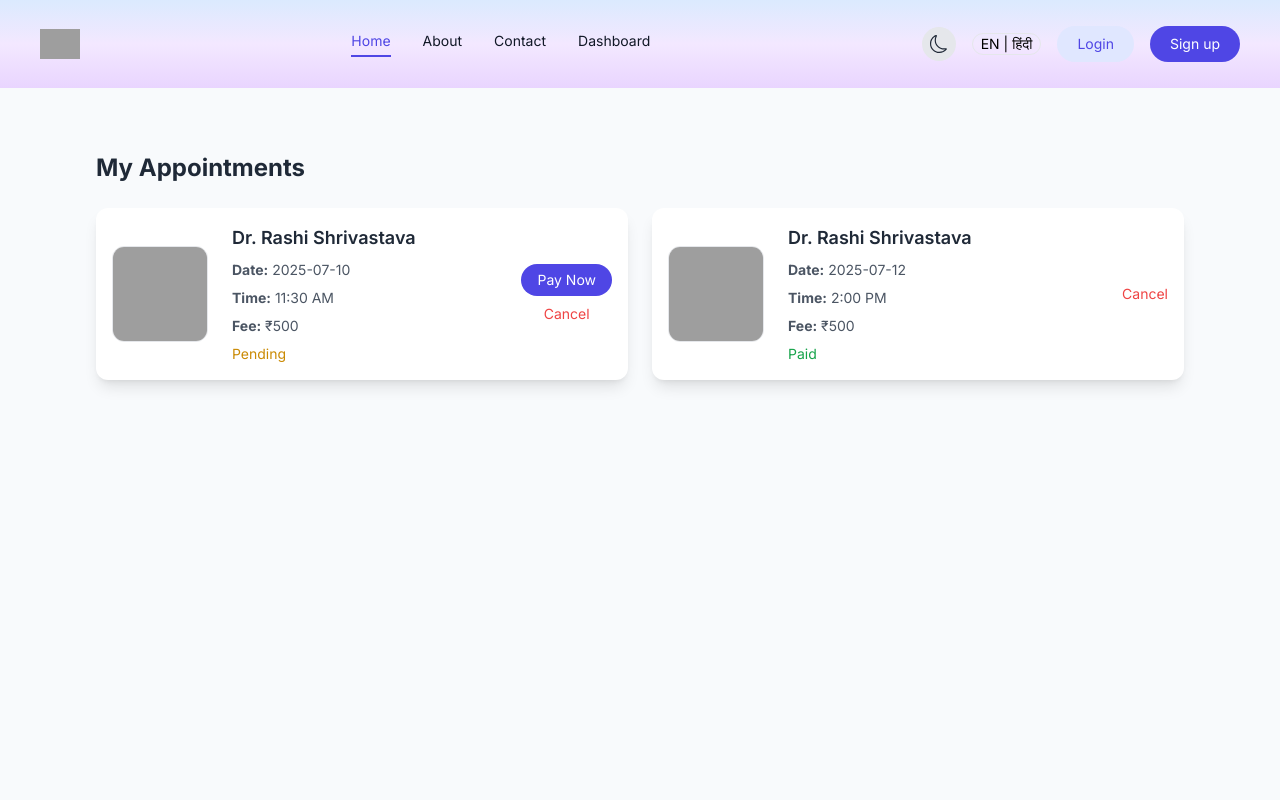
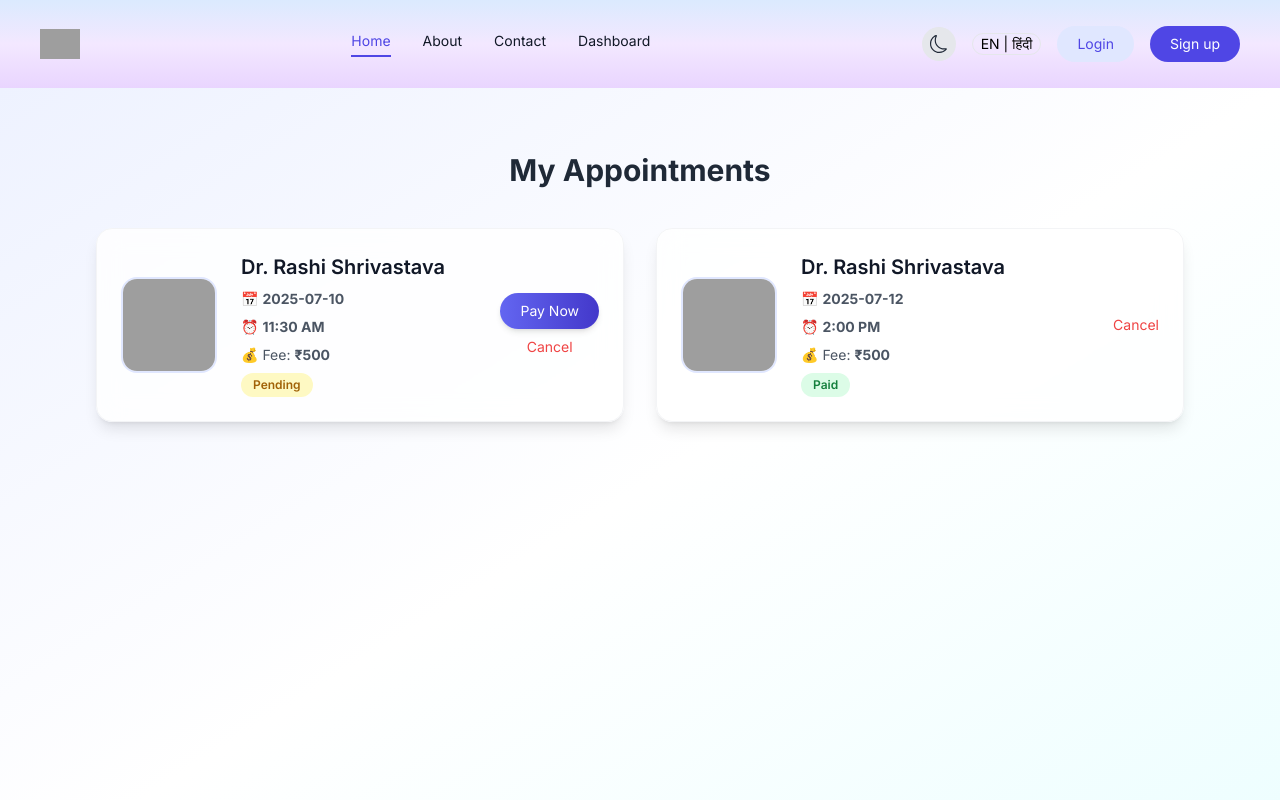
Before and after one commit to amardeep-SDE/healthCare, a React (Vite) app in the folder client/: page /my-appointments in a window 1280 px wide. Shown: the top 800 px of the page. Built offline with nearby package versions, Linux system fonts and the light colour scheme; grey boxes are pictures that could not be loaded.

Commit message:
fix: make mordern ui in appointments and patientDashboard section

```diff
--- a/client/src/views/patient/MyAppointments.jsx
+++ b/client/src/views/patient/MyAppointments.jsx
@@ -23,45 +23,58 @@ const appointments = [
 
 const MyAppointments = () => {
   return (
-    <section className="px-6 sm:px-10 md:px-24 py-16 bg-[#f8fafc] min-h-screen">
-      <h2 className="text-2xl font-bold mb-6 text-gray-800">My Appointments</h2>
-      <div className="grid gap-6 md:grid-cols-2">
+    <section className="px-6 sm:px-10 md:px-24 py-16 bg-gradient-to-br from-indigo-50 via-white to-cyan-50 min-h-screen">
+      <h2 className="text-3xl font-bold mb-10 text-gray-800 text-center">
+        My Appointments
+      </h2>
+      <div className="grid gap-8 md:grid-cols-2">
         {appointments.map((appt) => (
           <div
             key={appt.id}
-            className="flex flex-col sm:flex-row bg-white shadow-lg rounded-xl p-4 space-y-4 sm:space-y-0 sm:space-x-6 items-center justify-between"
+            className="group relative flex flex-col sm:flex-row bg-white/80 backdrop-blur-md shadow-lg hover:shadow-2xl rounded-2xl p-6 space-y-4 sm:space-y-0 sm:space-x-6 items-center transition-all duration-300 border border-gray-100"
           >
+            {/* Doctor Image */}
             <img
               src={appt.image}
               alt={appt.doctor}
-              className="w-24 h-24 object-cover rounded-xl border"
+              className="w-24 h-24 object-cover rounded-2xl border-2 border-indigo-100 group-hover:scale-105 transition-transform duration-300"
             />
+
+            {/* Info Section */}
             <div className="flex-1 space-y-2 text-center sm:text-left">
-              <h3 className="text-lg font-semibold text-gray-800">{appt.doctor}</h3>
+              <h3 className="text-xl font-semibold text-gray-900">
+                {appt.doctor}
+              </h3>
               <p className="text-sm text-gray-600">
-                <strong>Date:</strong> {appt.date}
+                📅 <strong>{appt.date}</strong>
               </p>
               <p className="text-sm text-gray-600">
-                <strong>Time:</strong> {appt.time}
+                ⏰ <strong>{appt.time}</strong>
               </p>
               <p className="text-sm text-gray-600">
-                <strong>Fee:</strong> ₹{appt.fee}
+                💰 Fee: <strong>₹{appt.fee}</strong>
               </p>
-              <p
-                className={`text-sm font-medium ${
-                  appt.status === "Paid" ? "text-green-600" : "text-yellow-600"
+              <span
+                className={`inline-block px-3 py-1 rounded-full text-xs font-semibold ${
+                  appt.status === "Paid"
+                    ? "bg-green-100 text-green-700"
+                    : "bg-yellow-100 text-yellow-700"
                 }`}
               >
                 {appt.status}
-              </p>
+              </span>
             </div>
+
+            {/* Action Buttons */}
             <div className="flex flex-col items-center gap-2">
               {appt.status !== "Paid" && (
-                <button className="bg-indigo-600 text-white px-4 py-1.5 rounded-full text-sm hover:bg-indigo-700 transition">
+                <button className="bg-gradient-to-r from-indigo-500 to-indigo-700 text-white px-5 py-2 rounded-full text-sm font-medium shadow-md hover:shadow-lg hover:scale-105 transition-all duration-300">
                   Pay Now
                 </button>
               )}
-              <button className="text-red-500 hover:underline text-sm">Cancel</button>
+              <button className="text-red-500 hover:text-red-600 text-sm font-medium transition">
+                Cancel
+              </button>
             </div>
           </div>
         ))}
--- a/client/src/views/patient/PatientDashboard.jsx
+++ b/client/src/views/patient/PatientDashboard.jsx
@@ -1,23 +1,50 @@
 import AppointmentCard from "./widgets/AppointmentCard";
 import ProfileCard from "./widgets/ProfileCard";
 
-
 const PatientDashboard = () => {
   return (
-    <section className="bg-[#F9FAFB] min-h-screen py-10 px-6 sm:px-10 md:px-24">
-      <h2 className="text-3xl font-bold text-gray-800 mb-8 text-center">
-        Welcome, <span className="text-indigo-600">Patient</span>
-      </h2>
+    <section className="bg-gradient-to-br from-indigo-50 via-white to-cyan-50 min-h-screen">
+      {/* Header Banner */}
+      <div className="relative bg-gradient-to-r from-indigo-600 to-indigo-400 text-white rounded-b-3xl shadow-lg px-8 py-10 mb-12">
+        <div className="max-w-5xl mx-auto flex flex-col md:flex-row items-center md:items-end justify-between">
+          <div>
+            <h2 className="text-4xl font-bold">
+              Welcome Back, <span className="text-yellow-300">Patient 👋</span>
+            </h2>
+            <p className="mt-2 text-indigo-100">
+              Manage your health profile and upcoming appointments easily.
+            </p>
+          </div>
+          <img
+            src="https://cdn-icons-png.flaticon.com/512/3774/3774299.png"
+            alt="Patient Avatar"
+            className="w-20 h-20 mt-6 md:mt-0 rounded-full border-4 border-white shadow-md"
+          />
+        </div>
+      </div>
 
-      <div className="grid md:grid-cols-3 gap-6">
+      {/* Main Grid */}
+      <div className="max-w-6xl mx-auto grid md:grid-cols-3 gap-10 px-6 sm:px-10">
         {/* Profile Info */}
-        <ProfileCard />
+        <div className="bg-white/90 backdrop-blur-md rounded-2xl shadow-xl p-6 hover:shadow-2xl transition-all duration-300 border border-gray-100">
+          <ProfileCard />
+        </div>
 
         {/* Appointments */}
-        <div className="md:col-span-2 space-y-6">
-          <h3 className="text-xl font-semibold text-gray-700">Upcoming Appointments</h3>
-          <AppointmentCard />
-          <AppointmentCard />
+        <div className="md:col-span-2 space-y-8">
+          <h3 className="text-2xl font-semibold text-gray-800 flex items-center gap-3">
+            <span className="text-indigo-600 text-3xl">📅</span> Upcoming
+            Appointments
+          </h3>
+
+          <div className="space-y-6">
+            <div className="bg-white rounded-2xl shadow-md p-6 hover:shadow-2xl transition-all duration-300 border border-gray-100">
+              <AppointmentCard />
+            </div>
+            <div className="bg-white rounded-2xl shadow-md p-6 hover:shadow-2xl transition-all duration-300 border border-gray-100">
+              <AppointmentCard />
+            </div>
+          </div>
         </div>
       </div>
     </section>
```
